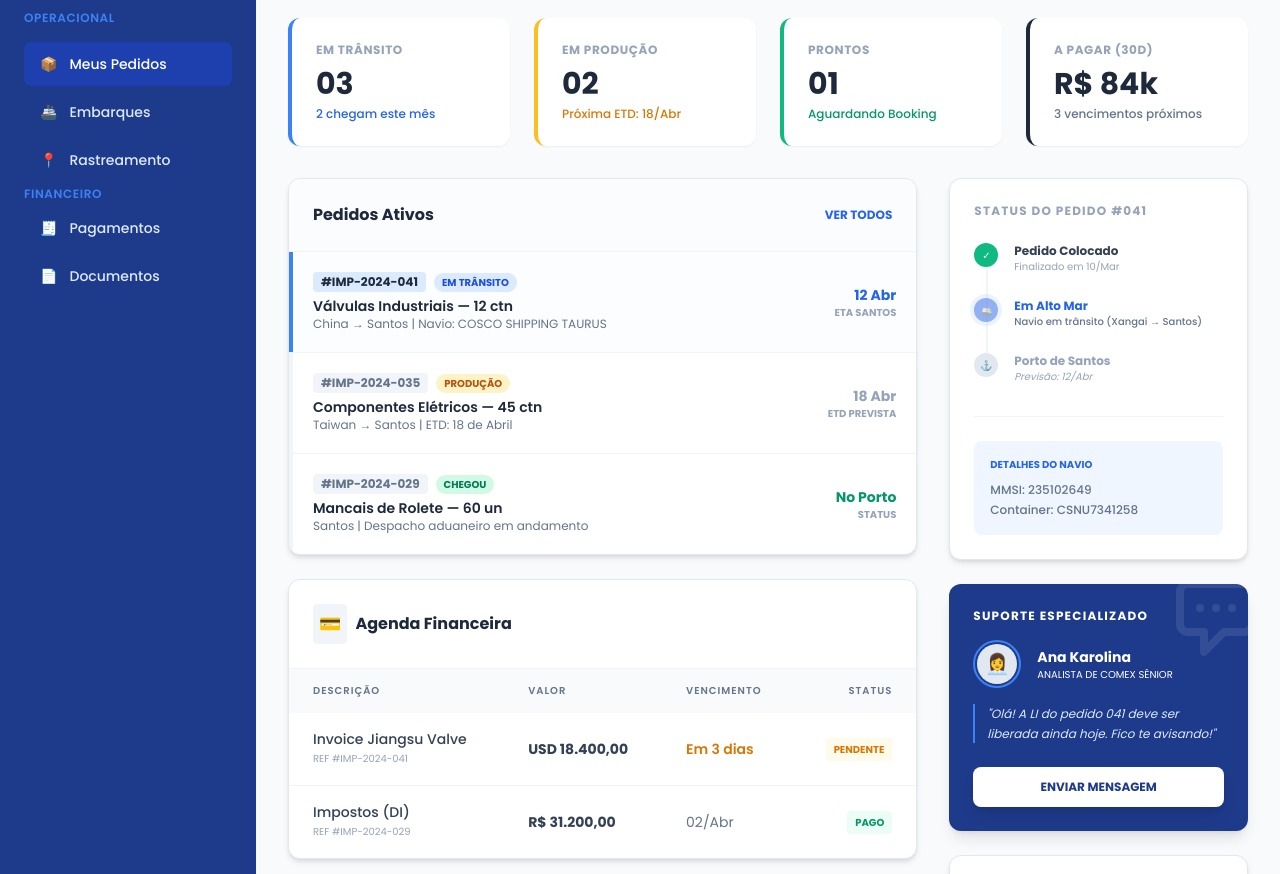
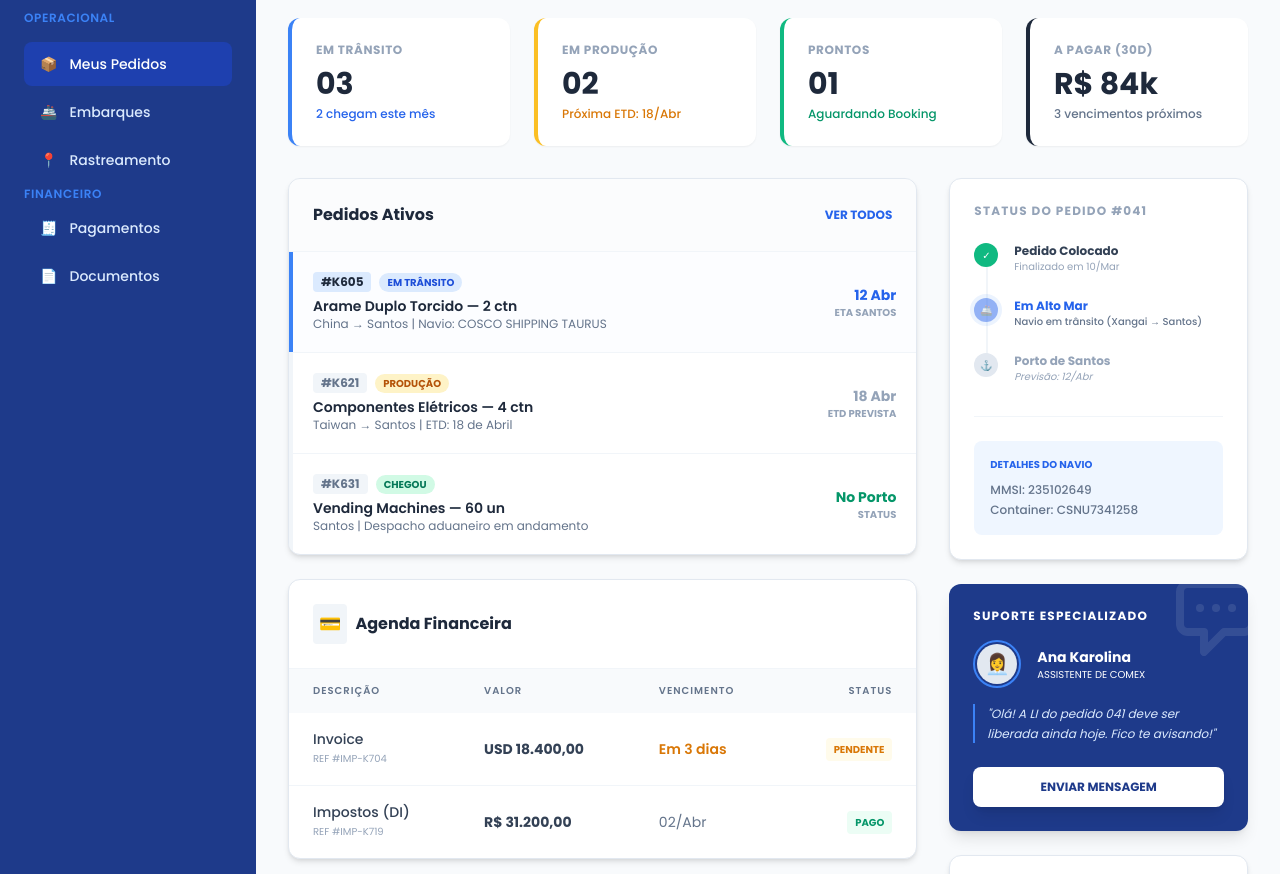
Before and after one commit to anakarolinaiclube-ux/clientekaizen, a plain HTML site: page index.html in a window 1280 px wide. Shown: the part 78-952 px from the top of the page. Drawn offline with nearby package versions, Linux system fonts and the light colour scheme.

Commit message:
Update index.html

```diff
--- a/index.html
+++ b/index.html
@@ -150,10 +150,10 @@
                                 <div class="p-5 hover:bg-brand-50/30 transition cursor-pointer flex items-center border-l-4 border-brand-500 bg-brand-50/20">
                                     <div class="flex-1">
                                         <div class="flex items-center gap-2 mb-1">
-                                            <span class="text-xs font-bold text-brand-700 bg-brand-100 px-2 py-0.5 rounded">#IMP-2024-041</span>
+                                            <span class="text-xs font-bold text-brand-700 bg-brand-100 px-2 py-0.5 rounded">#K605</span>
                                             <span class="text-[10px] font-bold py-0.5 px-2 rounded-full bg-blue-100 text-blue-700 uppercase">Em Trânsito</span>
                                         </div>
-                                        <h4 class="text-sm font-semibold text-slate-800">Válvulas Industriais — 12 ctn</h4>
+                                        <h4 class="text-sm font-semibold text-slate-800">Arame Duplo Torcido — 2 ctn</h4>
                                         <p class="text-xs text-slate-500">China → Santos | Navio: COSCO SHIPPING TAURUS</p>
                                     </div>
                                     <div class="text-right">
@@ -165,10 +165,10 @@
                                 <div class="p-5 hover:bg-slate-50 transition cursor-pointer flex items-center border-l-4 border-transparent">
                                     <div class="flex-1">
                                         <div class="flex items-center gap-2 mb-1">
-                                            <span class="text-xs font-bold text-slate-500 bg-slate-100 px-2 py-0.5 rounded">#IMP-2024-035</span>
+                                            <span class="text-xs font-bold text-slate-500 bg-slate-100 px-2 py-0.5 rounded">#K621</span>
                                             <span class="text-[10px] font-bold py-0.5 px-2 rounded-full bg-amber-100 text-amber-700 uppercase">Produção</span>
                                         </div>
-                                        <h4 class="text-sm font-semibold text-slate-800">Componentes Elétricos — 45 ctn</h4>
+                                        <h4 class="text-sm font-semibold text-slate-800">Componentes Elétricos — 4 ctn</h4>
                                         <p class="text-xs text-slate-500">Taiwan → Santos | ETD: 18 de Abril</p>
                                     </div>
                                     <div class="text-right">
@@ -180,10 +180,10 @@
                                 <div class="p-5 hover:bg-slate-50 transition cursor-pointer flex items-center border-l-4 border-transparent">
                                     <div class="flex-1">
                                         <div class="flex items-center gap-2 mb-1">
-                                            <span class="text-xs font-bold text-slate-500 bg-slate-100 px-2 py-0.5 rounded">#IMP-2024-029</span>
+                                            <span class="text-xs font-bold text-slate-500 bg-slate-100 px-2 py-0.5 rounded">#K631</span>
                                             <span class="text-[10px] font-bold py-0.5 px-2 rounded-full bg-emerald-100 text-emerald-700 uppercase">Chegou</span>
                                         </div>
-                                        <h4 class="text-sm font-semibold text-slate-800">Mancais de Rolete — 60 un</h4>
+                                        <h4 class="text-sm font-semibold text-slate-800">Vending Machines — 60 un</h4>
                                         <p class="text-xs text-slate-500">Santos | Despacho aduaneiro em andamento</p>
                                     </div>
                                     <div class="text-right">
@@ -214,8 +214,8 @@
                                     <tbody class="divide-y divide-slate-100">
                                         <tr>
                                             <td class="px-6 py-4">
-                                                <p class="font-medium text-slate-700">Invoice Jiangsu Valve</p>
-                                                <p class="text-[10px] text-slate-400">REF #IMP-2024-041</p>
+                                                <p class="font-medium text-slate-700">Invoice</p>
+                                                <p class="text-[10px] text-slate-400">REF #IMP-K704</p>
                                             </td>
                                             <td class="px-6 py-4 font-bold text-slate-700">USD 18.400,00</td>
                                             <td class="px-6 py-4 text-amber-600 font-semibold">Em 3 dias</td>
@@ -224,7 +224,7 @@
                                         <tr>
                                             <td class="px-6 py-4">
                                                 <p class="font-medium text-slate-700">Impostos (DI)</p>
-                                                <p class="text-[10px] text-slate-400">REF #IMP-2024-029</p>
+                                                <p class="text-[10px] text-slate-400">REF #IMP-K719</p>
                                             </td>
                                             <td class="px-6 py-4 font-bold text-slate-700">R$ 31.200,00</td>
                                             <td class="px-6 py-4 text-slate-500">02/Abr</td>
@@ -300,7 +300,7 @@
                                 </div>
                                 <div>
                                     <p class="text-sm font-bold">Ana Karolina</p>
-                                    <p class="text-[10px] text-brand-400 uppercase">Analista de Comex Sênior</p>
+                                    <p class="text-[10px] text-brand-400 uppercase">Assistente de Comex</p>
                                 </div>
                             </div>
 
```
